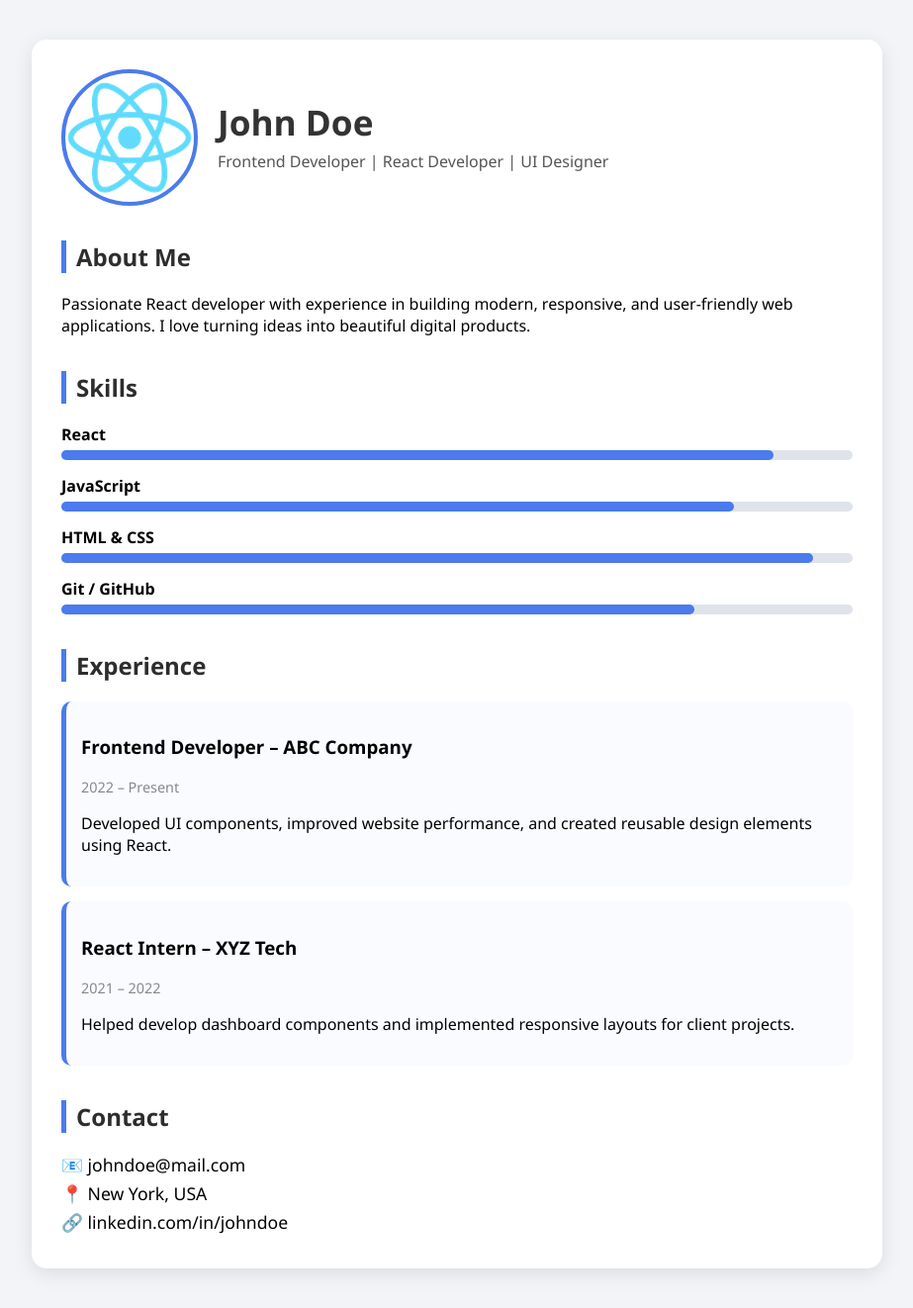
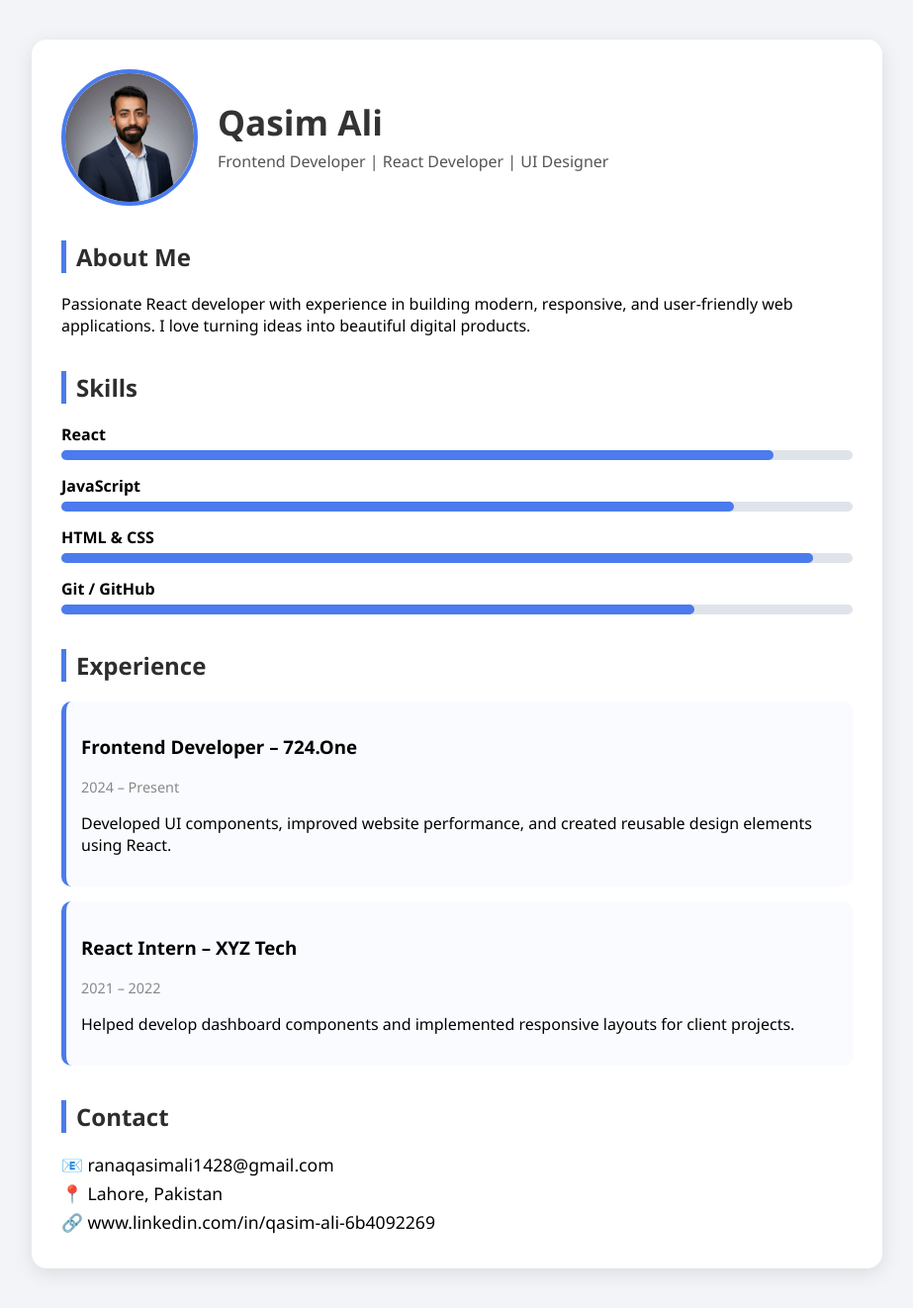
Before and after one commit to qasimali1223/my-cv-app, a React (Create React App) app: page / in a window 1280 px wide. Shown: the whole page at 99% size, without its empty margins (178-1101 px from the left). Built offline with nearby package versions, Linux system fonts and the light colour scheme.

Commit message:
Update profile picture

```diff
--- a/src/App.js
+++ b/src/App.js
@@ -7,7 +7,7 @@ function App() {
         <img src="/profile.png" alt="Profile" className="profile-pic" />
 
         <div className="header-info">
-          <h1>John Doe</h1>
+          <h1>Qasim Ali</h1>
           <p>Frontend Developer | React Developer | UI Designer</p>
         </div>
       </div>
@@ -49,8 +49,8 @@ function App() {
         <h2>Experience</h2>
 
         <div className="card">
-          <h3>Frontend Developer – ABC Company</h3>
-          <p className="date">2022 – Present</p>
+          <h3>Frontend Developer – 724.One</h3>
+          <p className="date">2024 – Present</p>
           <p>
             Developed UI components, improved website performance, and created
             reusable design elements using React.
@@ -69,9 +69,9 @@ function App() {
 
       <section className="section contact">
         <h2>Contact</h2>
-        <p>📧 johndoe@mail.com</p>
-        <p>📍 New York, USA</p>
-        <p>🔗 linkedin.com/in/johndoe</p>
+        <p>📧 ranaqasimali1428@gmail.com</p>
+        <p>📍 Lahore, Pakistan</p>
+        <p>🔗 www.linkedin.com/in/qasim-ali-6b4092269</p>
       </section>
     </div>
   );
```
Also changed, not shown: public/logo.png (added), public/profile.png.
